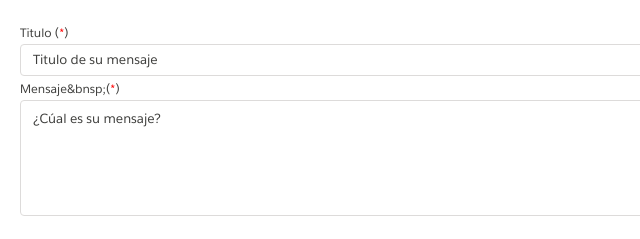
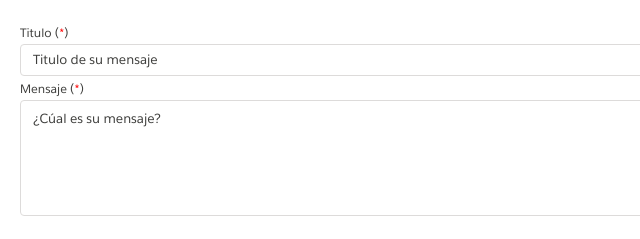
Before and after one commit to sguerra-minsait/webpush, a website: page form/index.html in a window 1280 px wide. Shown: the top 239 px of the page, 0-640 px from the left. Drawn offline with Linux system fonts and the light colour scheme.

Commit message:
Update index.html

```diff
--- a/form/index.html
+++ b/form/index.html
@@ -22,7 +22,7 @@
 	</div>
 
 	<div class="slds-form-element">
-		<label class="slds-form-element__label" for="message">Mensaje&bnsp;(<font style="color:red">*</font>)</label>
+		<label class="slds-form-element__label" for="message">Mensaje&nbsp;(<font style="color:red">*</font>)</label>
 		<button id="message_help_button" class="slds-button slds-button_icon slds-icon-help">
 		  <svg class="slds-button__icon" xmlns="http://www.w3.org/2000/svg" viewBox="0 -12 78.5 110" aria-labelledby="title" role="presentation" style="width:1.2rem; height: 1.2rem;">
 			<defs>
```
